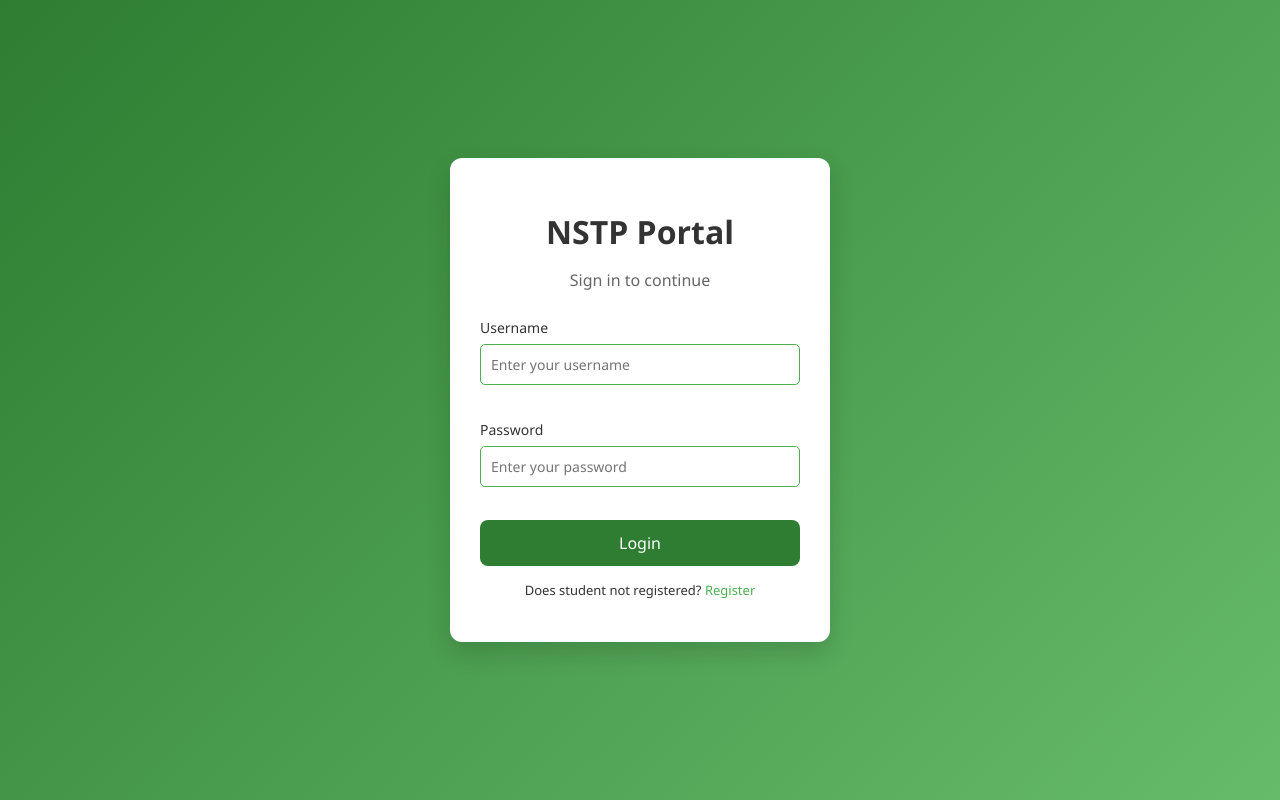
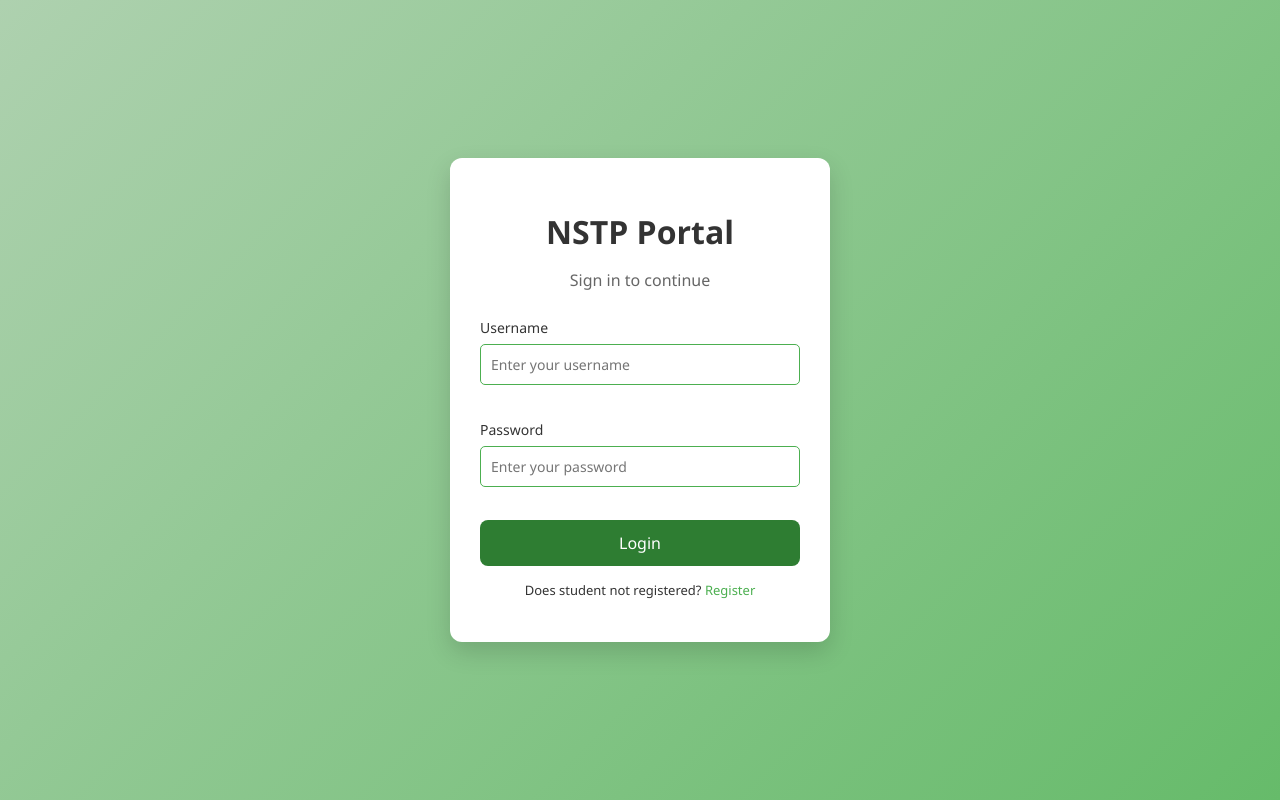
Before and after one commit to nicolassdev/nstp, a PHP site: page / in a window 1280 px wide. Run offline with PHP 8.4, Linux system fonts and the light colour scheme.

Commit message:
fixed color

```diff
--- a/frontend/assets/styles/global.css
+++ b/frontend/assets/styles/global.css
@@ -4,7 +4,7 @@
 }
 
 body {
-  background: linear-gradient(135deg, #2e7d32, #66bb6a);
+  background: linear-gradient(135deg, #aed1af, #66bb6a);
   margin: 0;
   font-family: "Segoe UI", sans-serif;
   min-height: 100vh;
```
